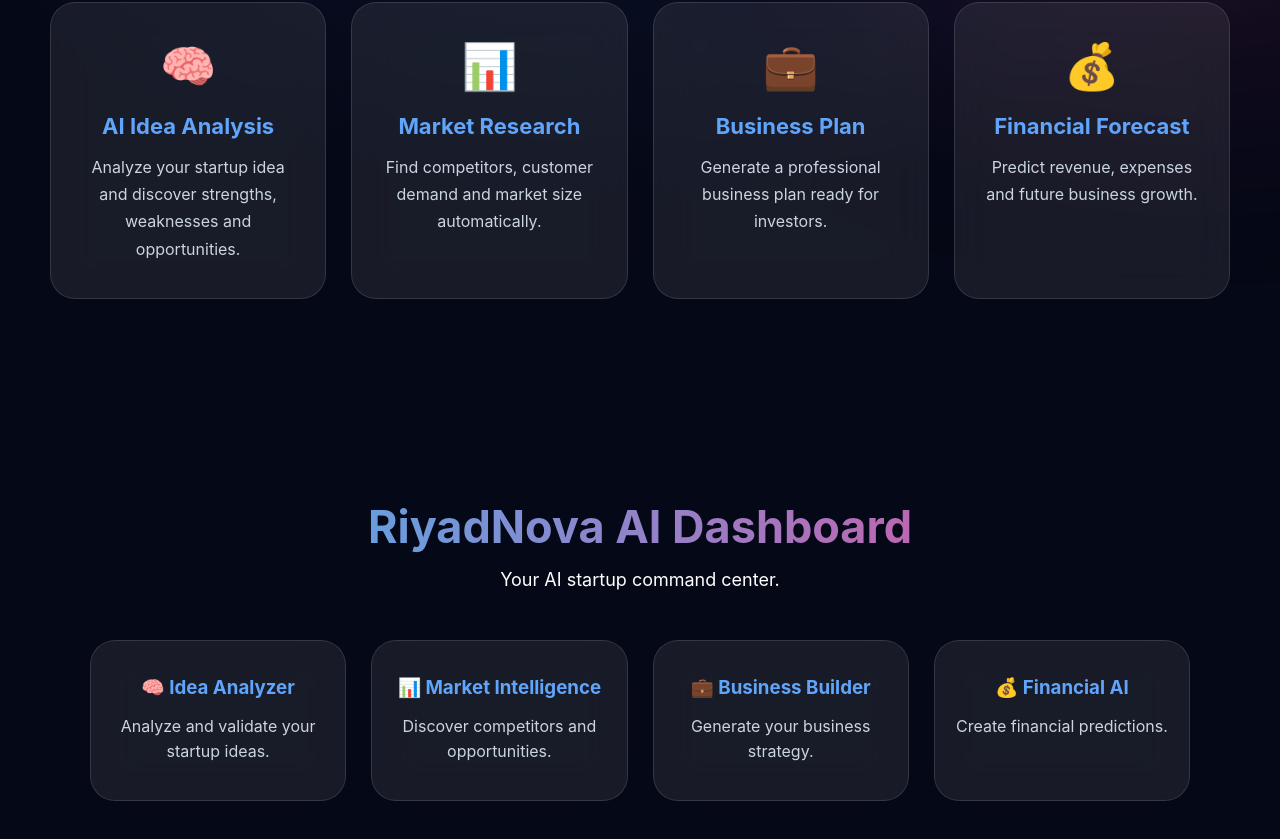
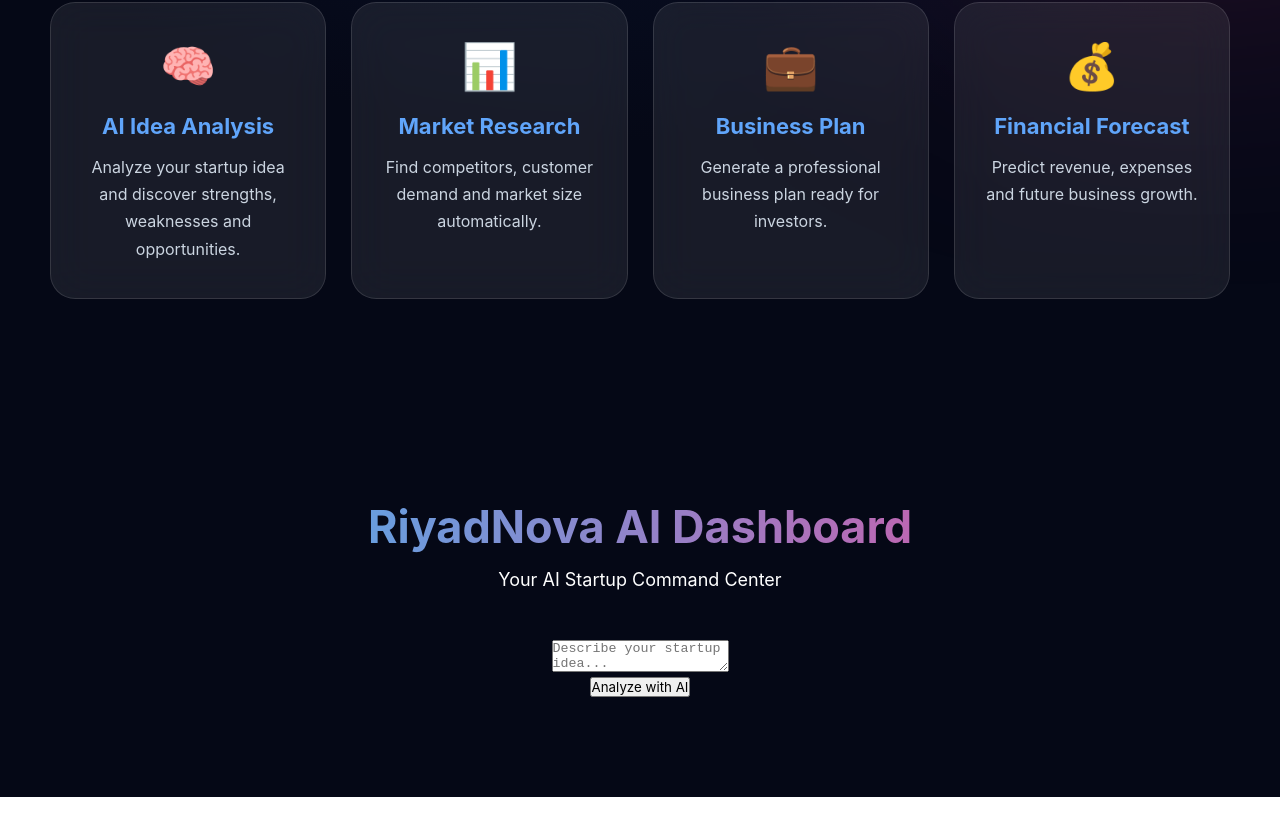
Before and after one commit to Ryad-S/RiyadNova-AI., a React (Vite) app in the folder frontend/: page / in a window 1280 px wide. Shown: the part 1009-1848 px from the top of the page. After the commit the page ends 1806 px from the top, so only its background shows below. Built offline with nearby package versions, Linux system fonts and the light colour scheme.

Commit message:
Update Dashboard.tsx

```diff
--- a/frontend/src/pages/Dashboard.tsx
+++ b/frontend/src/pages/Dashboard.tsx
@@ -1,72 +1,47 @@
+import { useState } from 'react'
+
 function Dashboard() {
+
+  const [idea, setIdea] = useState('')
+
+  const analyzeIdea = () => {
+
+    if (!idea.trim()) {
+      alert('Please enter your startup idea.')
+      return
+    }
+
+    alert('AI Analysis will be connected in the next step.')
+  }
 
   return (
 
-    <div className="dashboard">
+    <section className="dashboard">
 
-      <h1>
-        RiyadNova AI Dashboard
-      </h1>
+      <h1>RiyadNova AI Dashboard</h1>
 
+      <p>Your AI Startup Command Center</p>
 
-      <p>
-        Your AI startup command center.
-      </p>
+      <div className="idea-analyzer">
 
+        <textarea
+          placeholder="Describe your startup idea..."
+          value={idea}
+          onChange={(e) => setIdea(e.target.value)}
+        />
 
-      <div className="dashboard-grid">
+        <br />
 
-
-        <div className="dashboard-card">
-          <h3>
-            🧠 Idea Analyzer
-          </h3>
-
-          <p>
-            Analyze and validate your startup ideas.
-          </p>
-        </div>
-
-
-        <div className="dashboard-card">
-          <h3>
-            📊 Market Intelligence
-          </h3>
-
-          <p>
-            Discover competitors and opportunities.
-          </p>
-        </div>
-
-
-        <div className="dashboard-card">
-          <h3>
-            💼 Business Builder
-          </h3>
-
-          <p>
-            Generate your business strategy.
-          </p>
-        </div>
-
-
-        <div className="dashboard-card">
-          <h3>
-            💰 Financial AI
-          </h3>
-
-          <p>
-            Create financial predictions.
-          </p>
-        </div>
-
+        <button onClick={analyzeIdea}>
+          Analyze with AI
+        </button>
 
       </div>
 
-    </div>
+    </section>
 
   )
+
 }
 
-
 export default Dashboard
```
